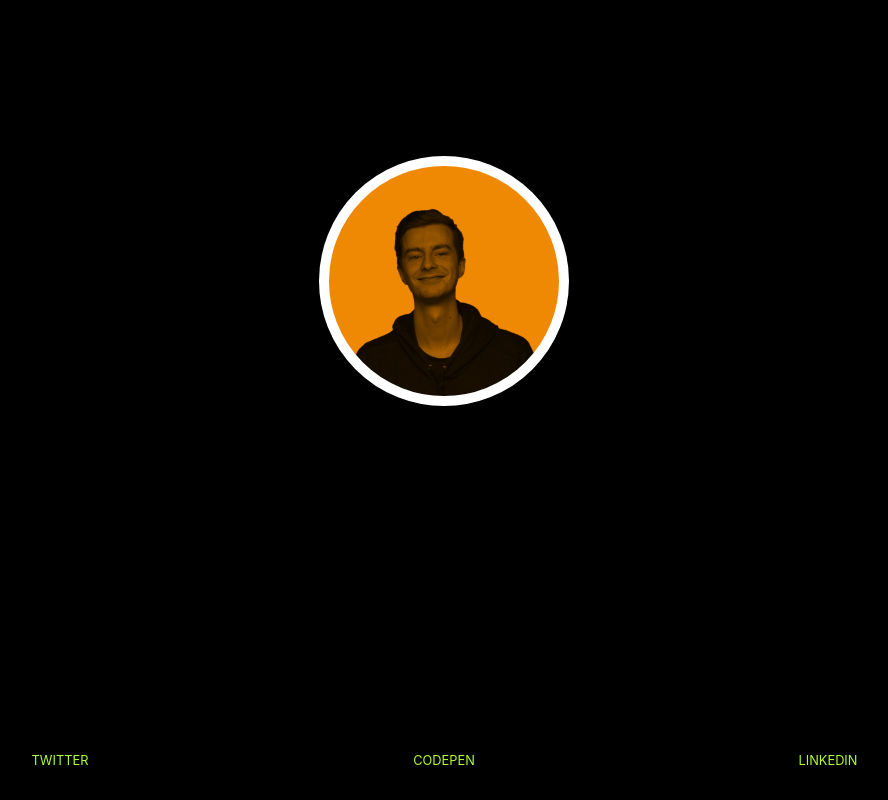
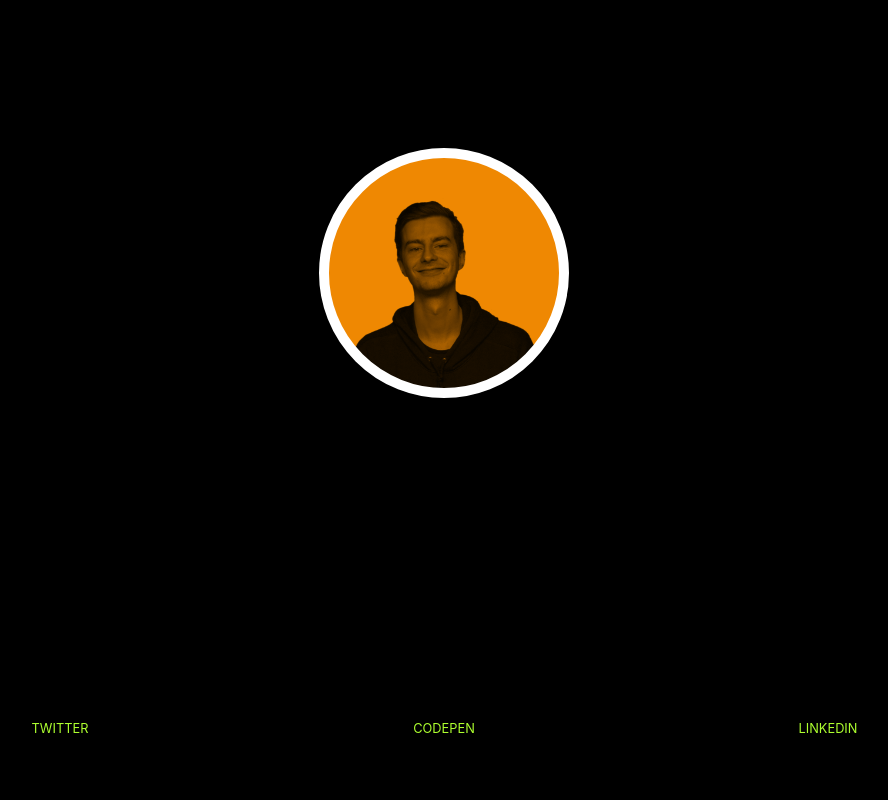
Before and after one commit to tzzo/personal, a plain HTML site: page index.html in a window 1280 px wide. Shown: the whole page, without its empty margins (196-1084 px from the left). Drawn offline with Linux system fonts and the light colour scheme.

Commit message:
A bit more padding to bottom

```diff
--- a/styles/styles.css
+++ b/styles/styles.css
@@ -32,7 +32,7 @@ body {
 	color: white;
 	position: relative;
 	height: 100vh;
-	padding: 5vh 5vw 2.5vw;
+	padding: 5vh 5vw 5vw;
 	background: black;
 	display: grid;
 }
```
